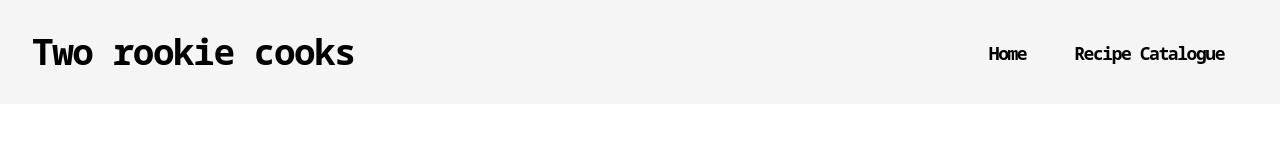
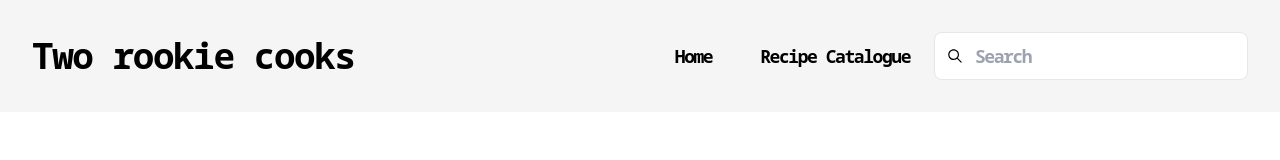
Before and after one commit to brophie2/two-rookie-cooks, a Next.js app: page /allrecipes in a window 1280 px wide. Shown: the top 160 px of the page. Built offline with nearby package versions, Linux system fonts and the light colour scheme.

Commit message:
complete search bar

```diff
--- a/components/common/header.tsx
+++ b/components/common/header.tsx
@@ -2,10 +2,11 @@ import Recipe from "@/interfaces/recipes";
 import { Disclosure } from "@headlessui/react";
 import { XMarkIcon, Bars3Icon } from "@heroicons/react/20/solid";
 import Link from "next/link";
+import Search from "./search";
 
 const navigation = [
   { name: "Home", href: "/" },
-  { name: "Recipe Catalogue", href: "/allrecipes"},
+  { name: "Recipe Catalogue", href: "/allrecipes" },
 ];
 
 type Props = {
@@ -36,13 +37,17 @@ const Header = ({ allRecipes }: Props) => {
               </div>
             </div>
 
-            <div className="float-right text-lg hidden md:block">
-              <Link href="/" className="px-6 align-middle hover:underline">
-                Home
-              </Link>
-              <Link href="/allrecipes" className="px-6 align-middle hover:underline">
-                Recipe Catalogue
-              </Link>
+            <div className="float-right text-lg hidden md:flex md:align-middle md:items-center">
+              {navigation.map((item) => (
+                <Link
+                  href={item.href}
+                  key={item.name}
+                  className="px-6 align-middle hover:underline"
+                >
+                  {item.name}
+                </Link>
+              ))}
+              <Search allRecipes={allRecipes} />
             </div>
           </div>
 
@@ -58,6 +63,7 @@ const Header = ({ allRecipes }: Props) => {
                   {item.name}
                 </Disclosure.Button>
               ))}
+              <Search allRecipes={allRecipes} className={"px-8 py-2"} />
             </div>
           </Disclosure.Panel>
         </>
--- a/components/common/search.tsx
+++ b/components/common/search.tsx
@@ -1,28 +1,73 @@
-import React, { useEffect, useMemo, useState } from "react";
-import debouce from "lodash.debounce";
+import React, {
+  MutableRefObject,
+  useEffect,
+  useMemo,
+  useRef,
+  useState,
+} from "react";
 import Recipe from "@/interfaces/recipes";
 import Link from "next/link";
 import CoverImage from "../home/cover-image";
+import { IoIosSearch } from "react-icons/io";
 
 type Props = {
   allRecipes: Recipe[];
+  className?: string;
 };
 
-export default function Search({ allRecipes }: Props) {
+export default function Search({ allRecipes, className }: Props) {
+  const [debouncedSearchTerm, setDebouncedSearchTerm] = useState("");
   const [searchTerm, setSearchTerm] = useState("");
+  const [isOpen, setIsOpen] = useState(false);
+  let searchBarRef = useRef<HTMLDivElement>();
+
+  useEffect(() => {
+    const handler = (e) => {
+      if (!searchBarRef.current.contains(e.target)) {
+        setIsOpen(false);
+      } else {
+        setIsOpen(true);
+      }
+    };
+    document.addEventListener("mousedown", handler);
+
+    return () => {
+      document.removeEventListener("mousedown", handler);
+    };
+  });
+
+  useEffect(() => {
+    if (debouncedSearchTerm.length > 0) {
+      setIsOpen(true);
+    }
+    console.warn(debouncedSearchTerm);
+  }, [debouncedSearchTerm]);
+
+  useEffect(() => {
+    const timeout = setTimeout(() => setDebouncedSearchTerm(searchTerm), 500);
+    return () => {
+      clearTimeout(timeout);
+    };
+  }, [searchTerm]);
 
   const handleChange = (e) => {
-    setSearchTerm(e.target.value);
+    setDebouncedSearchTerm(e.target.value);
   };
 
   const allSearchResults = allRecipes;
   let searchResults = allSearchResults;
-  if (searchTerm !== "") {
+
+  if (debouncedSearchTerm !== "") {
     searchResults = allSearchResults.filter((result) => {
-      return result.title.toLowerCase().includes(searchTerm.toLowerCase());
+      return result.title
+        .toLowerCase()
+        .includes(debouncedSearchTerm.toLowerCase());
     });
   }
-
+  const clearSearchTerm = () => {
+    setSearchTerm("");
+    setDebouncedSearchTerm("");
+  };
   const renderResults = () => {
     if (searchResults.length == 0) {
       return <div>Not Found</div>;
@@ -31,43 +76,45 @@ export default function Search({ allRecipes }: Props) {
       <div key={recipe.slug}>
         <Link
           href={`/recipes/${recipe.slug}`}
-          className="flex hover:shadow-sm content-center"
+          className="flex hover:shadow-sm content-center items-center "
+          onClick={clearSearchTerm}
         >
-          <CoverImage
-            title={recipe.title}
-            src={recipe.coverImage}
-            className="h-16 w-16 object-cover"
-          />
-          <p className="ml-2">{recipe.title}</p>
+          <div className="w-16">
+            <CoverImage
+              title={recipe.title}
+              src={recipe.coverImage}
+              className="h-16 w-16 object-cover"
+            />
+          </div>
+          <div className="ml-2 w-4/5">
+            <p>{recipe.title}</p>
+          </div>
         </Link>
       </div>
     ));
   };
 
-  const debouncedResults = useMemo(() => {
-    return debouce(handleChange, 300);
-  }, []);
-
-  useEffect(() => {
-    return () => {
-      debouncedResults.cancel();
-    };
-  });
-
   return (
-    <div className="relative z-0">
+    <div className={`relative z-0 md:w-70 ${className}`} ref={searchBarRef}>
+      <div className="absolute inset-y-0 flex items-center ps-3 pointer-events-none">
+        <IoIosSearch />
+      </div>
       <input
         type="search"
-        className="border border-1 rounded-lg outline-none w-80 h-12 p-6 transition-all duration-300 "
+        className="border border-1 rounded-lg outline-none h-12 w-full transition-all duration-300 ps-10"
         name="search"
         placeholder="Search"
-        onChange={debouncedResults}
+        onChange={(e) => {
+          setSearchTerm(e.target.value);
+        }}
+        value={searchTerm}
+        autoComplete="off"
       />
 
-      {searchTerm.length > 0 && (
+      {isOpen && debouncedSearchTerm.length > 0 && (
         <div
           id="SearchResults"
-          className="absolute -z-10 flex-col bg-white w-full py-1 shadow-md overflow-y-auto h-60"
+          className="absolute -z-10 flex-col bg-white p-1 shadow-md overflow-y-auto max-h-60 right-0 left-0 mx-8 md:mx-0"
         >
           {renderResults()}
         </div>
--- a/package.json
+++ b/package.json
@@ -14,7 +14,6 @@
     "classnames": "^2.3.1",
     "date-fns": "^2.28.0",
     "headlessui": "^0.0.0",
-    "lodash.debounce": "^4.0.8",
     "next": "^13.5.6",
     "react": "^18.2.0",
     "react-dom": "^18.2.0",
```
Also changed, not shown: 1 other file (tests, documents, lock files or other folders).
